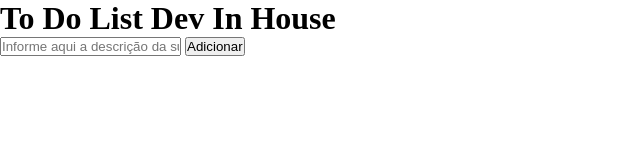
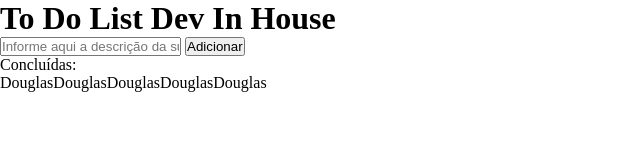
Before and after one commit to douglas-devinhouse/devinhouse-projeto-1, a plain HTML site: page index.html in a window 1280 px wide. Shown: the whole page, without its empty margins (0-640 px from the left). Drawn offline with Linux system fonts and the light colour scheme.

Commit message:
Adicionado div #totais

```diff
--- a/index.html
+++ b/index.html
@@ -18,6 +18,8 @@
       <ul id="lista-tarefas">
 
       </ul>
+      <div id="totais"><p>Concluídas:</p></div>
+      <footer>DouglasDouglasDouglasDouglasDouglas</footer>
     <script src="script/script.js"></script>
 </body>
 </html>
```
